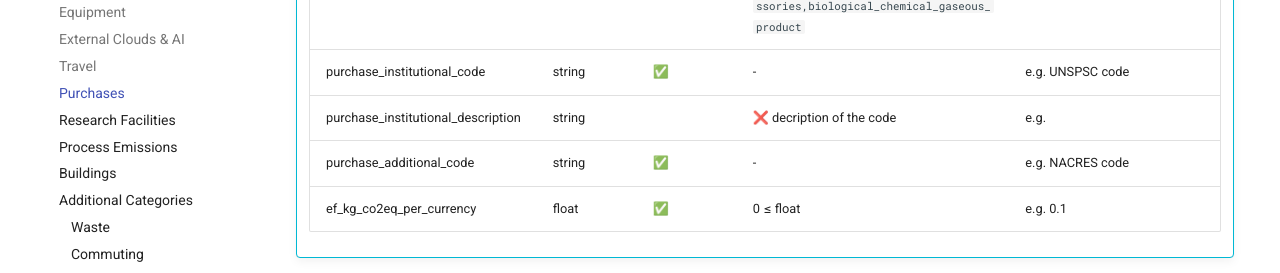
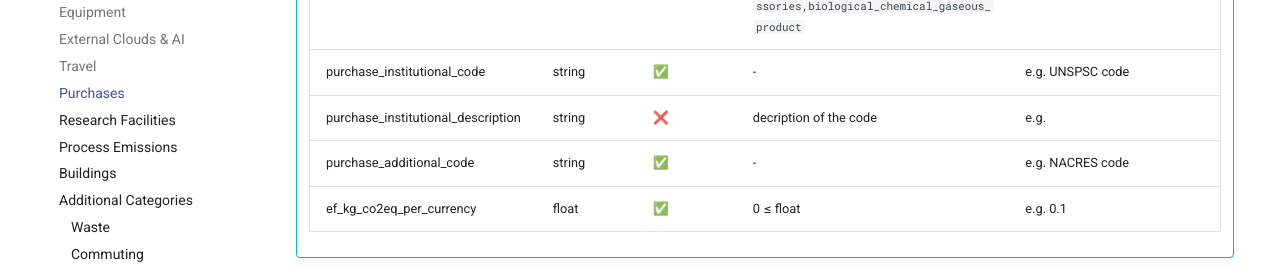
Before and after one commit to EPFL-ENAC/co2-calculator-back-office-doc, an MkDocs documentation site: the page built from docs/data-description.md, in a window 1280 px wide and 900 px high, scrolled down 13241 px. Shown: the part 150-423 px from the top of the window. Built offline with MkDocs 1.6.1 and Material for MkDocs 9.7.7, drawn with Linux system fonts in a browser that asks for light colours; comment, search, counter and statistics services are not loaded.

```diff
--- a/docs/data-description.md
+++ b/docs/data-description.md
@@ -308,7 +308,7 @@ This guide provides comprehensive data validation schemas for all modules in the
     | currency | string | ✅ | in `chf,eur,usd, gbp, aud, etc` format | e.g. eur |
     | purchase_category | string | ✅ | within `it_equipment,other,scientific_equipment,services,vehicle,consumable_accessories,biological_chemical_gaseous_product` | e.g. `vehicle`. This columns is used to split the purchases into the subsections in the module. |
     | purchase_institutional_code | string | ✅ | - | e.g. UNSPSC code |
-    | purchase_institutional_description | string |  |❌ decription of the code | e.g. |
+    | purchase_institutional_description | string | ❌ | decription of the code | e.g. |
     | purchase_additional_code | string | ✅ | - | e.g. NACRES code |
     | ef_kg_co2eq_per_currency | float | ✅ | 0 ≤ float | e.g. 0.1 |
 
```
